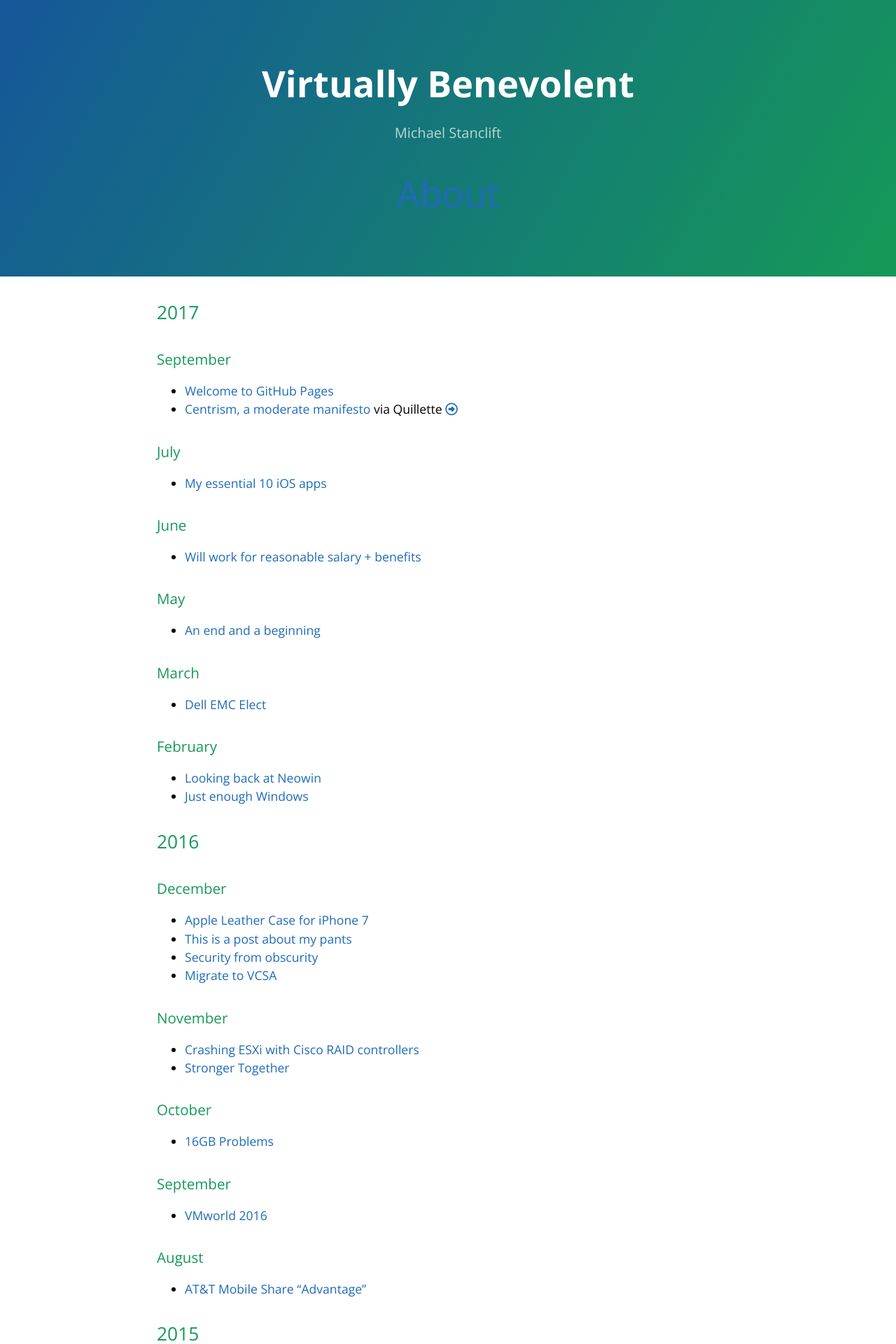
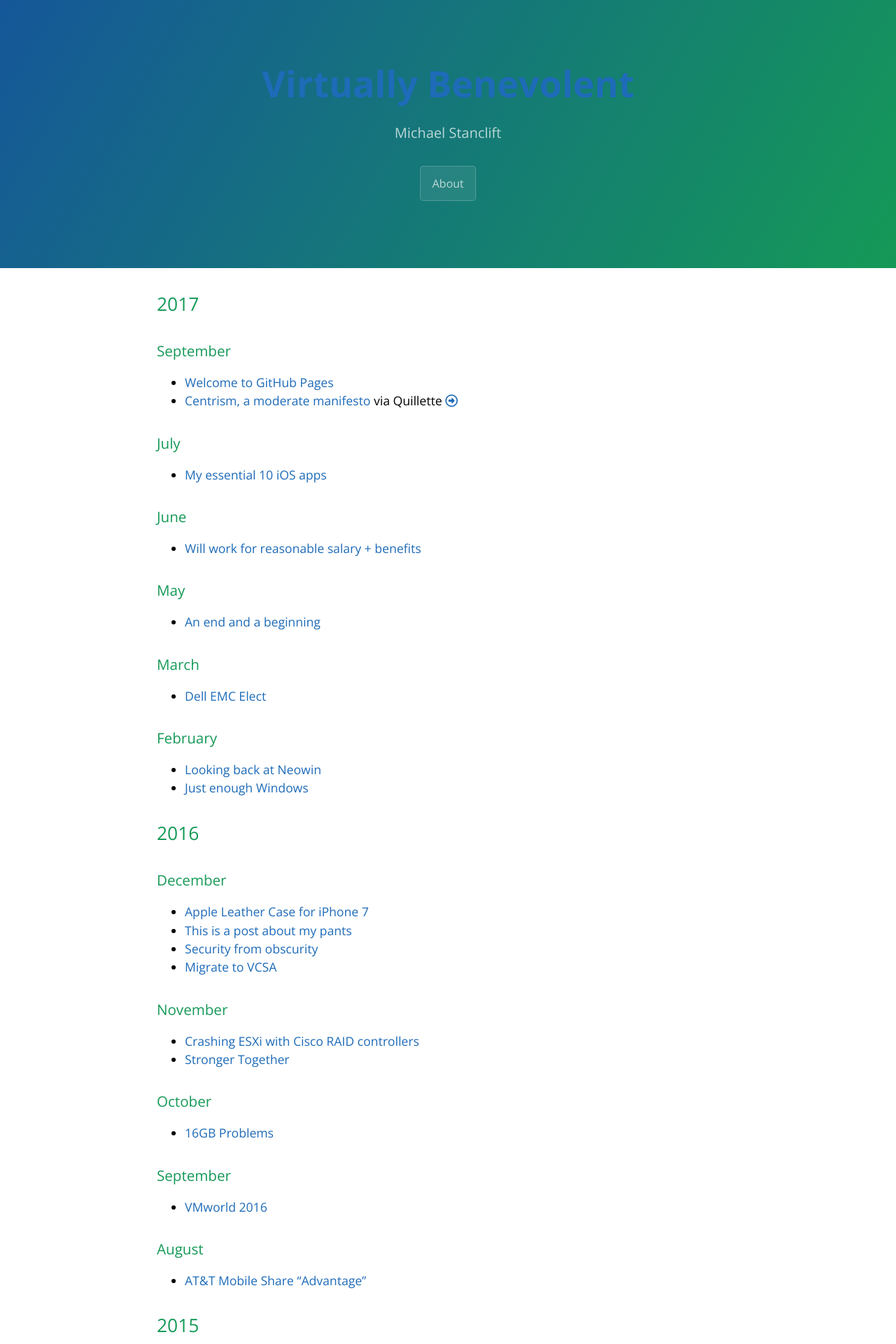
Before and after one commit to vmstan/vmstan.github.io, a Jekyll site: the page built from index.md, in a window 1280 px wide. Shown: the top 1920 px of the page at 70% size. Built offline with Jekyll 4.4.1, drawn with Linux system fonts in a browser that asks for light colours; nearby versions of some CDN libraries.

Commit message:
Adjustments

```diff
--- a/_layouts/default.html
+++ b/_layouts/default.html
@@ -13,9 +13,9 @@
   </head>
   <body>
     <section class="page-header">
-      <h1 class="project-name"><a href="{{ site.url }}" class="project-name"></a>{{ site.title | default: site.github.repository_name }}</a></h1>
+      <h1 class="project-name"><a href="{{ site.url }}" class="project-name">{{ site.title | default: site.github.repository_name }}</a></h1>
       <h2 class="project-tagline">{{ site.description | default: site.github.project_tagline }}</h2>
-        <a href="{{ site.url }}/about" class="project-name">About</a>
+        <a href="{{ site.url }}/about" class="btn">About</a>
         {% if site.github.is_project_page %}
         <a href="{{ site.github.repository_url }}" class="btn">View on GitHub</a>
       {% endif %}
```
